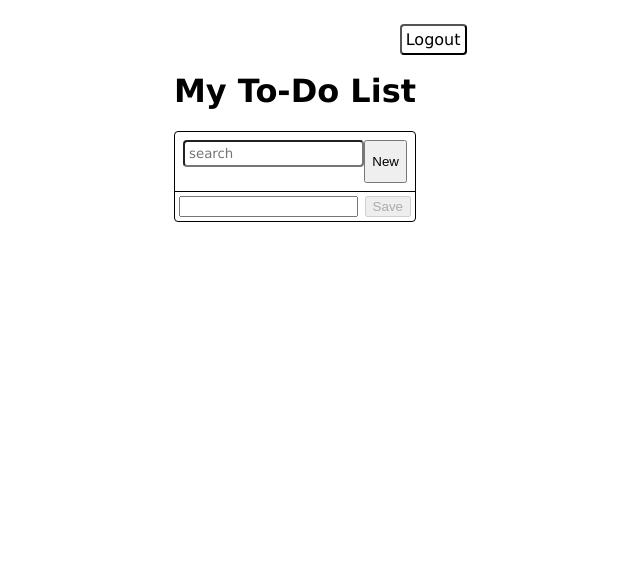
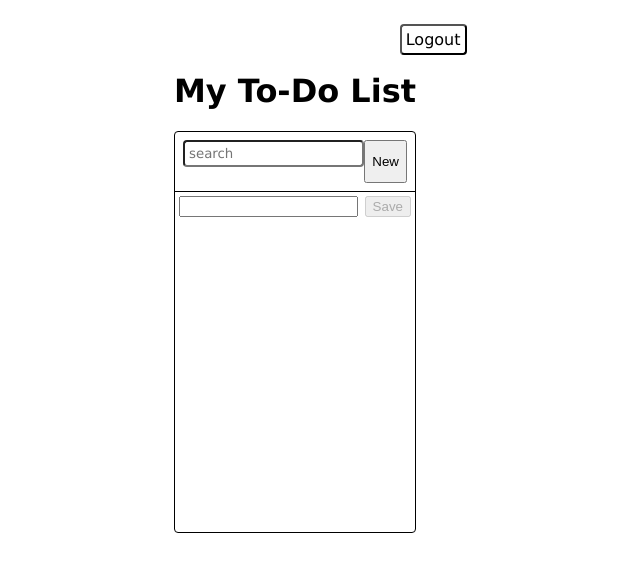
Before and after one commit to derekmiranda/todo-login-app, a React (Vite) app: page / in a window 1280 px wide. Shown: the top 572 px of the page, without its empty margins (345-985 px from the left). Built offline with nearby package versions, Linux system fonts and the light colour scheme.

Commit message:
adds set height to todos

```diff
--- a/src/pages/Todos/index.module.scss
+++ b/src/pages/Todos/index.module.scss
@@ -4,8 +4,10 @@
   @extend %border-radius;
 
   width: $content-width;
+  height: 400px;
   border: 1px solid $black;
-  overflow: clip;
+  overflow-x: clip;
+  overflow-y: scroll;
 }
 
 .topRow {
```
